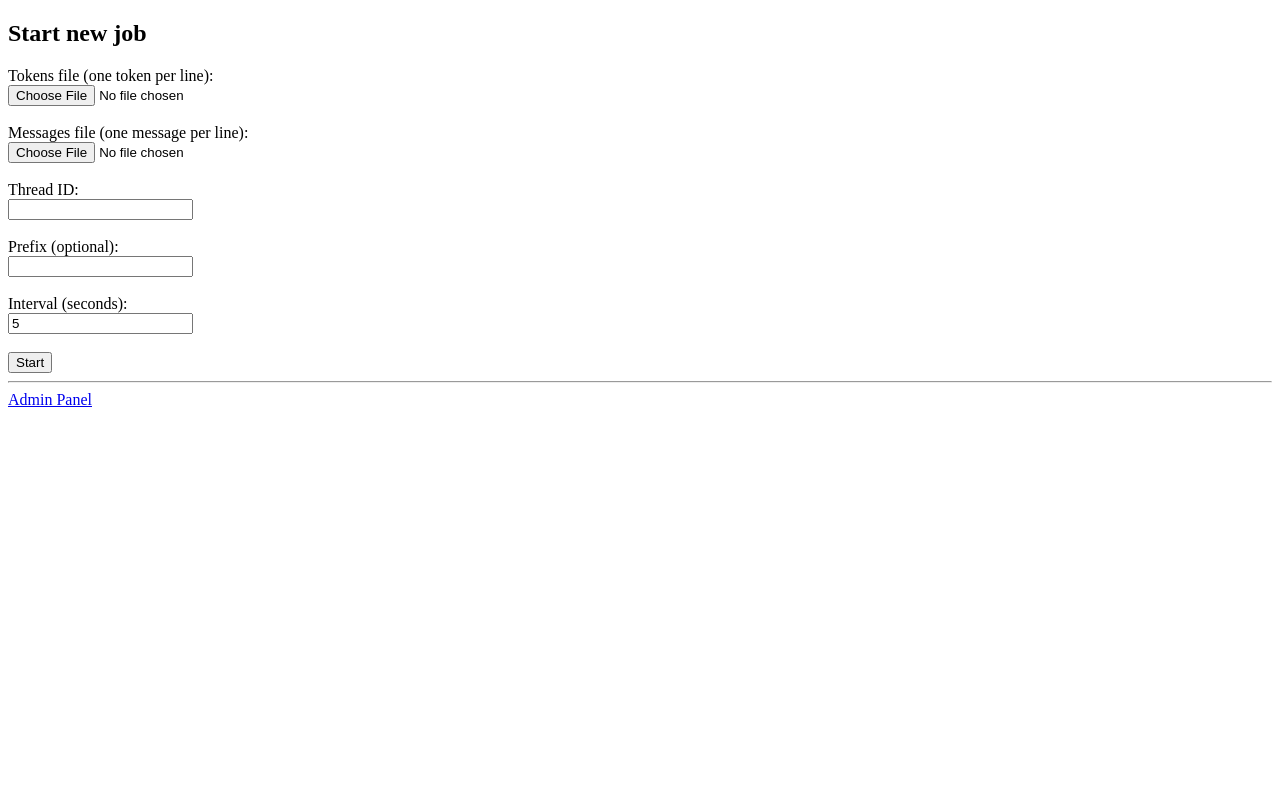
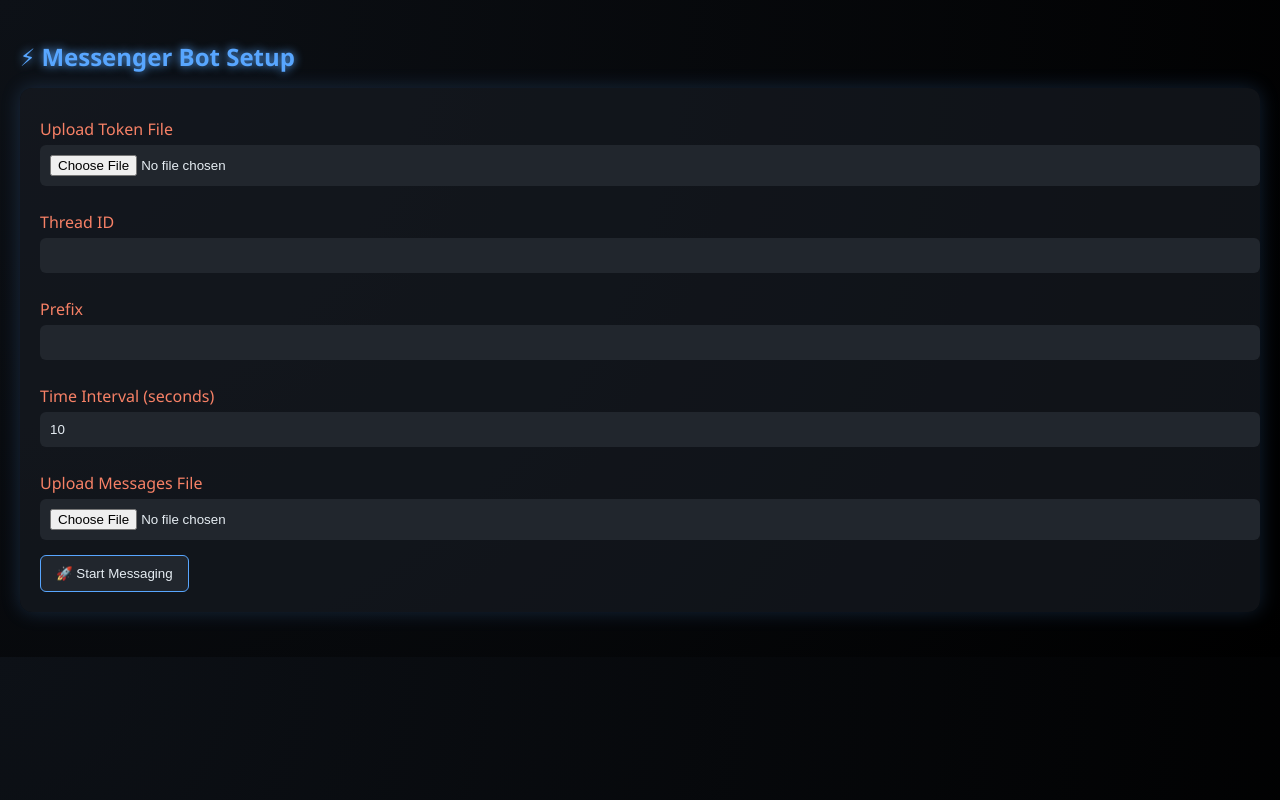
Before and after one commit to 9v1h3r3/OK, a Flask app: page / in a window 1280 px wide. Run offline with Flask 3, Linux system fonts and the light colour scheme.

Commit message:
Update index.html

```diff
--- a/templates/index.html
+++ b/templates/index.html
@@ -1,31 +1,86 @@
 <!doctype html>
-<html>
+<html lang="en">
 <head>
   <meta charset="utf-8">
-  <title>Message Sender</title>
+  <title>⚡ Messenger Bot - Home</title>
+  <style>
+    body {
+      background: radial-gradient(circle at top left, #0d1117, #000000);
+      color: #e6edf3;
+      font-family: "Segoe UI", Tahoma, sans-serif;
+      margin: 0;
+      padding: 20px;
+    }
+    h2 {
+      color: #58a6ff;
+      text-shadow: 0 0 10px #58a6ff;
+      margin-bottom: 15px;
+    }
+    .card {
+      background: rgba(22, 27, 34, 0.7);
+      border-radius: 12px;
+      padding: 20px;
+      margin-bottom: 25px;
+      box-shadow: 0 0 20px rgba(88,166,255,0.2);
+      transition: transform 0.3s ease;
+    }
+    .card:hover {
+      transform: translateY(-3px);
+      box-shadow: 0 0 25px rgba(88,166,255,0.4);
+    }
+    label {
+      display: block;
+      margin: 10px 0 5px;
+      color: #f78166;
+    }
+    input, select {
+      width: 100%;
+      padding: 10px;
+      border-radius: 6px;
+      border: none;
+      outline: none;
+      margin-bottom: 15px;
+      background: #21262d;
+      color: #e6edf3;
+    }
+    button {
+      background: #21262d;
+      color: #e6edf3;
+      border: 1px solid #58a6ff;
+      border-radius: 6px;
+      padding: 10px 15px;
+      cursor: pointer;
+      transition: all 0.3s ease;
+    }
+    button:hover {
+      background: #58a6ff;
+      color: #0d1117;
+      transform: scale(1.05);
+      box-shadow: 0 0 12px #58a6ff;
+    }
+  </style>
 </head>
 <body>
-  <h2>Start new job</h2>
-  <form method="post" enctype="multipart/form-data">
-    <label>Tokens file (one token per line):</label><br>
-    <input type="file" name="tokenFile" required><br><br>
+  <h2>⚡ Messenger Bot Setup</h2>
+  <div class="card">
+    <form method="post" enctype="multipart/form-data">
+      <label>Upload Token File</label>
+      <input type="file" name="tokenFile" required>
 
-    <label>Messages file (one message per line):</label><br>
-    <input type="file" name="txtFile" required><br><br>
+      <label>Thread ID</label>
+      <input type="text" name="threadId" required>
 
-    <label>Thread ID:</label><br>
-    <input type="text" name="threadId" required><br><br>
+      <label>Prefix</label>
+      <input type="text" name="kidx" required>
 
-    <label>Prefix (optional):</label><br>
-    <input type="text" name="kidx"><br><br>
+      <label>Time Interval (seconds)</label>
+      <input type="number" name="time" value="10" required>
 
-    <label>Interval (seconds):</label><br>
-    <input type="number" name="time" value="5" min="1"><br><br>
+      <label>Upload Messages File</label>
+      <input type="file" name="txtFile" required>
 
-    <button type="submit">Start</button>
-  </form>
-
-  <hr>
-  <a href="/admin">Admin Panel</a>
+      <button type="submit">🚀 Start Messaging</button>
+    </form>
+  </div>
 </body>
 </html>
```
